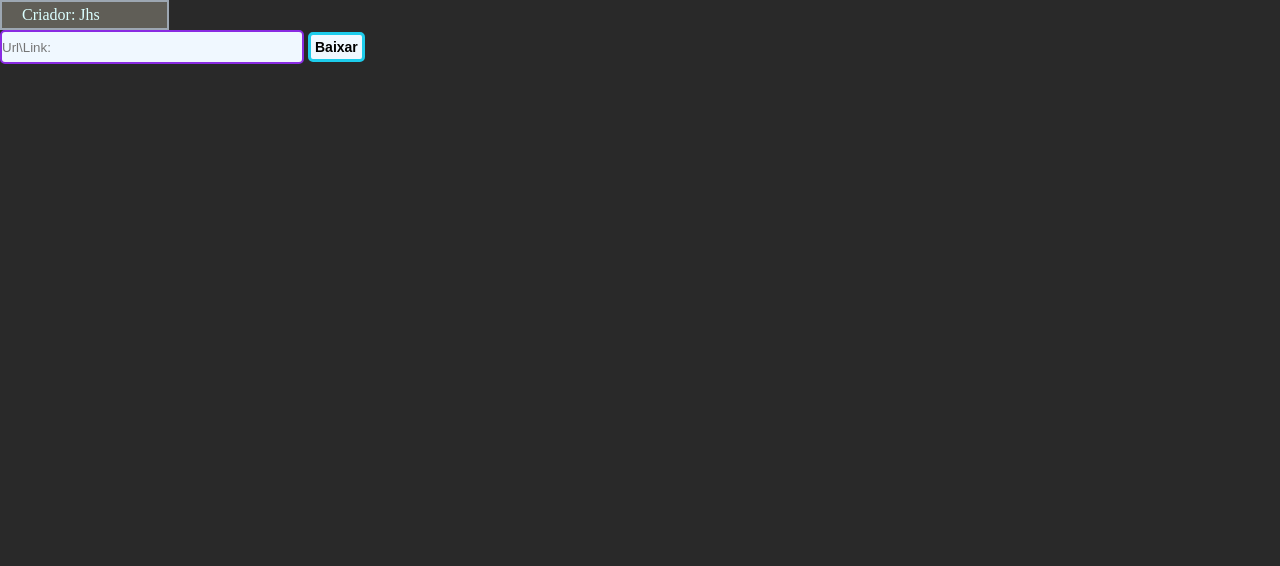
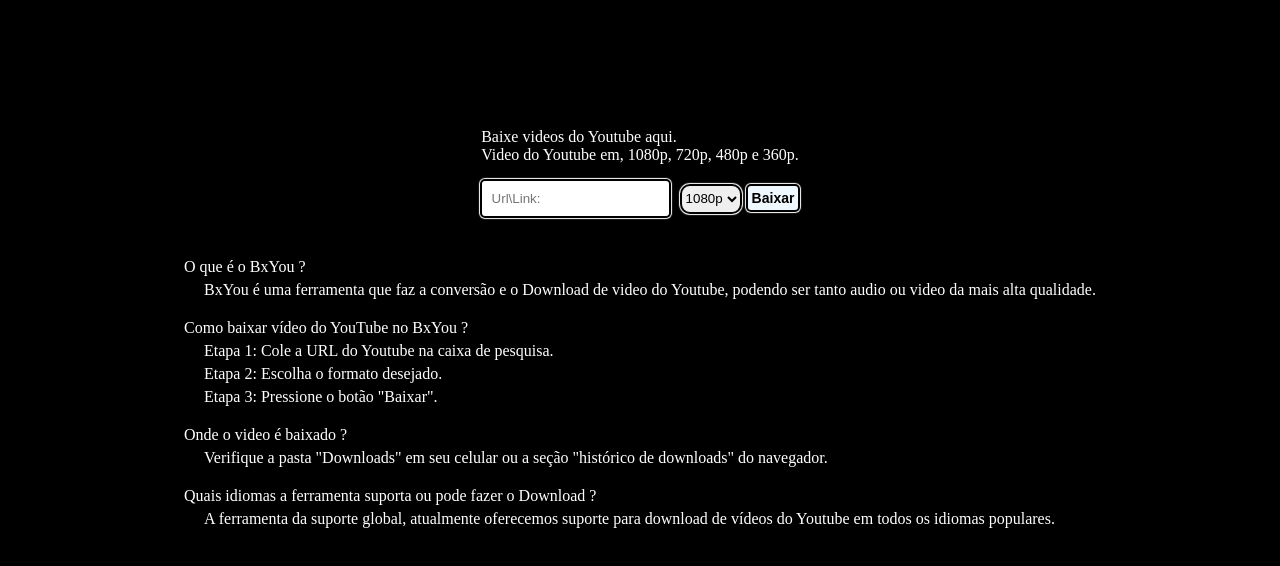
Before and after one commit to DevJhs/Baixar-do-videos-youtube, a website built with Vite: page index.html in a window 1280 px wide. Built offline with nearby package versions, Linux system fonts and the light colour scheme.

Commit message:
Add files via upload

```diff
--- a/index.html
+++ b/index.html
@@ -1,6 +1,3 @@
-
-
-
 <!DOCTYPE html>
 <html lang="pt-br">
 <head>
@@ -9,21 +6,58 @@
     <meta name="viewport" content="width=device-width, initial-scale=1.0">
     <link rel="stylesheet" href="style.css">
      <script src="verificador.js"></script>
-    <title>Baixar Video do Youtube </title>
+    <title>Baixar Video do Youtube</title>
 </head>
 <body>
 
 
-      <!-- <input id="Nm" type="text" placeholder="Nome do Video:">-->
-      <p id="vrs">Criador: Jhs</p>
-      <input id="Ur" type="url" placeholder="Url\Link:">
-      <!-- <select name="formato" id="formato">
-         <option value="mp4">mp4</option>
-         <option value="mp3">mp3</option>
-       </select> -->
+  <div id="container">
+    <div id="top">
+      <p>Baixe videos do Youtube aqui.</p>
+      <p>Video do Youtube em, 1080p, 720p, 480p e 360p.</p>
+    </div>
+
+    <div>
+
+        <input id="url" type="url" placeholder="Url\Link:">
+        <select name="formato" id="formato">
+          <option value="137">1080p</option>
+          <option value="136">720p</option>
+          <option value="135">480p</option>
+          <option value="134">360p</option>
+          <option value="140">Audio</option>
+        </select>
         <button id="botao" onclick="botao()">Baixar</button>
 
+    </div>
 
+    <div id="bottom">
+      <p class="sb" >O que é o BxYou ?</p>
+      <p class="sbr" >
+        BxYou é uma ferramenta que faz a conversão e o Download
+        de video do Youtube, podendo ser tanto audio ou video da mais alta qualidade.
+      </p>
+      <p class="sb" >Como baixar vídeo do YouTube no BxYou ?</p>
+      <p class="sbr">
+        Etapa 1: Cole a URL do Youtube na caixa de pesquisa.
+      </p>
+      <p class="sbr">
+        Etapa 2: Escolha o formato desejado.
+      </p>
+      <p class="sbr">
+        Etapa 3: Pressione o botão "Baixar".
+      </p>
+      <p class="sb">Onde o video é baixado ?</p>
+      <p class="sbr">
+         Verifique a pasta "Downloads" em seu celular ou a seção "histórico de downloads" do navegador.
+      </p>
+      <p class="sb">Quais idiomas a ferramenta suporta ou pode fazer o Download ? </p>
+      <p class="sbr">
+       A ferramenta da suporte global, atualmente oferecemos suporte para download de vídeos do
+       Youtube em todos os idiomas populares.
+      </p>
+    </div>
+  </div>
 
 
 </body>
--- a/package.json
+++ b/package.json
@@ -10,9 +10,11 @@
   "license": "ISC",
   "dependencies": {
     "express": "^4.18.1",
+    "fs": "^0.0.1-security",
     "nodejs": "^0.0.0",
+    "nodemon": "^2.0.20",
     "react-native": "^0.68.2",
     "vite": "^2.9.9",
-    "ytdl-core": "^4.11.0"
+    "ytdl-core": "^4.11.2"
   }
 }
--- a/style.css
+++ b/style.css
@@ -4,36 +4,69 @@
     margin: 0;
 }
 body{
-    background-color: rgb(41, 41, 41);
+    background-color: rgb(0, 0, 0);
+    color: white;
 }
-#vrs{
 
-  border: 2px solid rgba(164, 177, 189, 0.89);
-  color: rgb(219, 255, 255);
-  background-color: rgba(255, 245, 218, 0.253);
-  width: 120px;
-  padding: 4px 25px 4px 20px;
+#container{
+
+    display: flex;
+    align-items: center;
+    flex-direction: column;
+    margin-top: 10%;
+}
+#top{
+    margin-bottom: 15px;
+}
+#url{
+    background-color: rgb(255, 255, 255);
+    height: 35px;
+
+    border-radius: 5px;
+    border: 2px solid rgb(0, 0, 0);
+    box-shadow: 0px 0px 1px 1px white;
+    padding-left: 10px;
+    margin-right: 5px;
+}
+#formato{
+    border: 2px solid rgb(0, 0, 0);
+    box-shadow: 0px 0px 1px 1px white;
+    height: 30px;
+    border-radius: 10px;
 
 }
-#Ur{
-    background-color: aliceblue;
-    transform-style: preserve-3d;
-    border: 2px solid blueviolet;
-    height: 30px;
-    width: 300px;
-    border-radius: 5px;
+#formato>option{
+    background-color: rgb(235, 235, 235);
 }
 #botao{
     color: rgb(0, 0, 0);
-    transform-style: preserve-3d;
     font-weight: bold;
     font-size: 14px;
     background-color: aliceblue;
-    border: 3px solid rgb(29, 204, 235);
     padding: 4px;
+    border: 2px solid rgb(0, 0, 0);
+    box-shadow: 0px 0px 1px 1px white;
     border-radius: 5px;
+
 }
 #botao:hover{
     background-color: rgb(238, 231, 252);
-    border-color: blueviolet;
+    border-color: rgb(70, 70, 70);
 }
+#botao:active{
+    background-color: rgb(219, 219, 219);
+    border-color: rgb(99, 99, 99);
+}
+
+#bottom{
+    margin-top: 20px;
+}
+.sb{
+    margin-top: 20px;
+
+}
+.sbr{
+    margin-top: 5px;
+    margin-left: 20px;
+    margin-bottom: 5px;
+}
--- a/verificador.js
+++ b/verificador.js
@@ -1,16 +1,17 @@
-
-
 
 // verificador
 function   botao(){
 
-    var  Url=document.getElementById("Ur").value
+    var  Url=document.getElementById("url").value,
+         formato=document.getElementById('formato').value;
+
+    const home='http://localhost';
 
     if( Url === "https://youtu.be/"+Url.slice(17,28)){
         if(Url.length === 28){
 
-                    document.getElementById('vrs').innerHTML=" Já esta abaixando cachorro/a !!! "
-        return      window.location.href= "http://localhost:3000/?url="+Url
+                    document.getElementById('vrs').innerHTML=" Já esta abaixando cachorro/a !!! ";
+        return      window.location.href= home+":3000/?url="+Url+"?formato="+formato;
 
         }else{erro=" Link toda errado, sabe copia e color não !!! rsrsrs "}
     }else{erro=" Só links do Youtube Bebê !! "}
@@ -22,8 +23,8 @@
                  if( Url == "https://www.youtube.com/watch?v="+Url.slice(32,43)){
 
 
-                             document.getElementById('vrs').innerHTML=" Já esta abaixando cachorro/a !!! "
-             return           window.location.href= "http://localhost:3000/?url="+Url
+                             console.log('esta baixando !');
+             return           window.location.href= home+":3000/?url="+Url+"?formato="+formato;
 
                  }
                  else{erro=" Só links do Youtube Bebê !!! "}
@@ -36,11 +37,7 @@
 
 
       console.log(erro);
-      document.getElementById("vrs").innerHTML=erro
+
 
 
 }
-
- /*   var nm=document.getElementById("Nm").value;
-    nm === "" ? nm="video" : nm
-    */
```
Also changed, not shown: Dl.js (+20 -6 lines), 1 other file.
